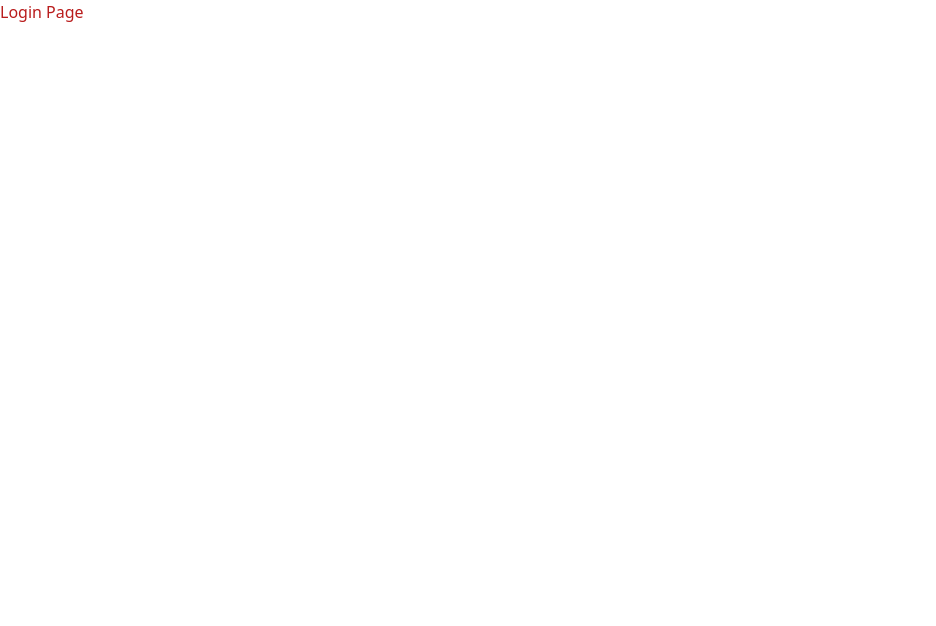
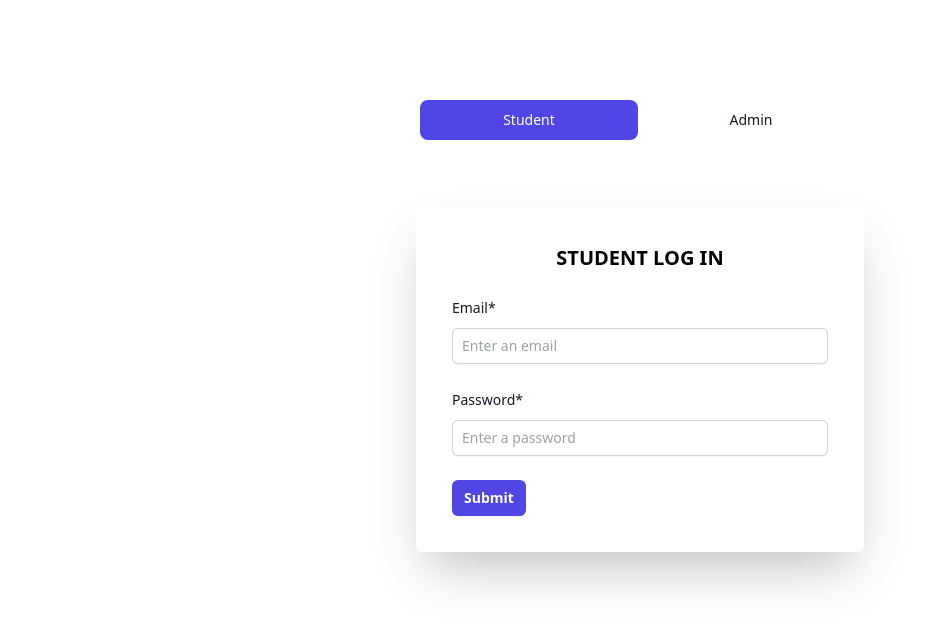
Before and after one commit to prachisinghsherawat/Student-Admin-Portal-Frontend, a React (Create React App) app: page /login in a window 1280 px wide. Shown: the top 626 px of the page, without its empty margins (0-936 px from the left). Built offline with nearby package versions, Linux system fonts and the light colour scheme.

Commit message:
feat: add admin and student tab panels in login page

```diff
--- a/src/Components/Login.jsx
+++ b/src/Components/Login.jsx
@@ -1,8 +1,59 @@
+import { useState } from "react";
+import { Tab } from "@headlessui/react";
+import StudentLoginPage from "./login/Student";
+import AdminLoginPage from "./login/Admin";
 
+function classNames(...classes) {
+  return classes.filter(Boolean).join(" ");
+}
 
-export default function Login(){
+export default function LoginPage() {
+  const [selectedTab, setSelectedTab] = useState("Student");
 
-    return(
-        <h1 className="text-red-700">Login Page</h1>
-    )
+  const handleTabChange = (tab) => {
+    setSelectedTab(tab);
+  };
+
+  return (
+    <div className="w-full mx-auto max-w-md px-2 py-24 sm:px-0">
+      <Tab.Group>
+        <Tab.List className="flex space-x-1 rounded-xl bg-white p-1 text-lg">
+          <Tab
+            key="Student"
+            className={({ selected }) =>
+              classNames(
+                "w-full rounded-lg py-2.5 text-sm font-medium leading-5",
+                "ring-indigo-600 ring-offset-2  focus:outline-none focus:ring-2",
+                selected ? "bg-indigo-600 text-white" : "text-gray-900"
+              )
+            }
+            onClick={() => handleTabChange("Student")}
+          >
+            Student
+          </Tab>
+          <Tab
+            key="Admin"
+            className={({ selected }) =>
+              classNames(
+                "w-full rounded-lg py-2.5 text-sm font-medium leading-5",
+                "ring-indigo-600 ring-offset-2  focus:outline-none focus:ring-2",
+                selected ? "bg-indigo-600 text-white" : "text-gray-900"
+              )
+            }
+            onClick={() => handleTabChange("Admin")}
+          >
+            Admin
+          </Tab>
+        </Tab.List>
+        <Tab.Panels className="mt-2">
+          <Tab.Panel key="Student">
+            {selectedTab === "Student" && <StudentLoginPage />}
+          </Tab.Panel>
+          <Tab.Panel key="Admin">
+            {selectedTab === "Admin" && <AdminLoginPage />}
+          </Tab.Panel>
+        </Tab.Panels>
+      </Tab.Group>
+    </div>
+  );
 }
--- /dev/null
+++ b/src/Components/base/Button.jsx
@@ -0,0 +1,15 @@
+
+
+export default function Button({children}){
+
+    return (
+      <>
+        <button
+          type="button"
+          className="rounded-md bg-indigo-600 px-3 py-2 text-sm font-semibold text-white shadow-sm hover:bg-indigo-500 focus-visible:outline focus-visible:outline-2 focus-visible:outline-offset-2 focus-visible:outline-indigo-600"
+        >
+          {children}
+        </button>
+      </>
+    );
+}
--- /dev/null
+++ b/src/Components/base/TextInput.jsx
@@ -0,0 +1,28 @@
+import React from "react";
+
+function TextInput(props) {
+
+   const { label, type, name, id, placeholder } = props
+
+  return (
+    <div>
+      <label
+        htmlFor={id}
+        className="block text-sm font-medium leading-6 text-gray-900"
+      >
+        {label}
+      </label>
+      <div className="mt-2">
+        <input
+          type={type}
+          name={name}
+          id={id}
+          className="block w-full rounded-md border-0 px-2.5 py-1.5 shadow-sm ring-1 ring-inset ring-gray-300 placeholder:text-gray-400  sm:text-sm sm:leading-6"
+          placeholder={placeholder}
+        />
+      </div>
+    </div>
+  );
+}
+
+export default TextInput;
--- /dev/null
+++ b/src/Components/login/Admin.jsx
@@ -0,0 +1,17 @@
+import Button from "../base/Button";
+import TextInput from "../base/TextInput";
+
+
+export default function AdminLoginPage() {
+  return (
+    <div className="my-16 p-9 space-y-6 rounded-md shadow-2xl">
+      <h1 className="font-semibold text-xl text-center">ADMIN LOG IN</h1>
+
+      <TextInput label={"Email*"} placeholder={"Enter an email"} />
+
+      <TextInput label={"Password*"} placeholder={"Enter a password"} />
+
+      <Button>Submit</Button>
+    </div>
+  );
+}
--- /dev/null
+++ b/src/Components/login/Student.jsx
@@ -0,0 +1,16 @@
+import Button from "../base/Button";
+import TextInput from "../base/TextInput";
+
+export default function StudentLoginPage() {
+  return (
+    <div className="my-16 p-9 space-y-6 rounded-md shadow-2xl">
+      <h1 className="font-semibold text-xl text-center">STUDENT LOG IN</h1>
+
+      <TextInput label={"Email*"} placeholder={"Enter an email"} />
+
+      <TextInput label={"Password*"} placeholder={"Enter a password"} />
+
+      <Button>Submit</Button>
+    </div>
+  );
+}
```
